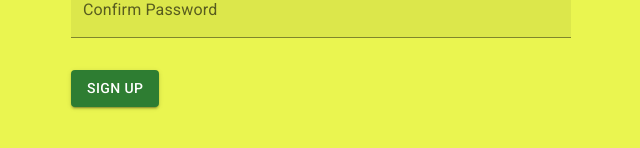
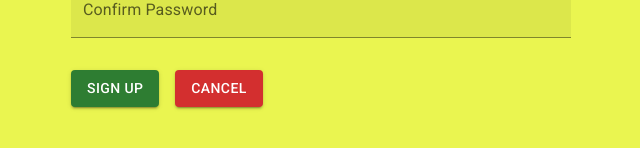
Before and after one commit to sayalishirke/YummyTummy, a React (Create React App) app: page /SignUp in a window 1280 px wide. Shown: the part 410-558 px from the top of the page, without its empty margins (319-959 px from the left). Built offline with nearby package versions, Linux system fonts and the light colour scheme.

Commit message:
Reset added

```diff
--- a/src/components/SignUp.js
+++ b/src/components/SignUp.js
@@ -113,6 +113,15 @@ const SignUp = (props) => {
     console.log(submitted)
     console.log(valid)*/
   }
+  const reset = (event) => {
+    event.persist()
+    setNUser((Nuser) => ({
+      ...Nuser,
+      email: '',
+      password: '',
+      cp: '',
+    }))
+  }
 
   return (
     <>
@@ -170,6 +179,14 @@ const SignUp = (props) => {
               >
                 Sign Up
               </Button>
+              <Button
+                variant='contained'
+                color='error'
+                type='button'
+                onClick={reset}
+              >
+                Cancel
+              </Button>
             </Stack>
           </Stack>
         </form>
```
